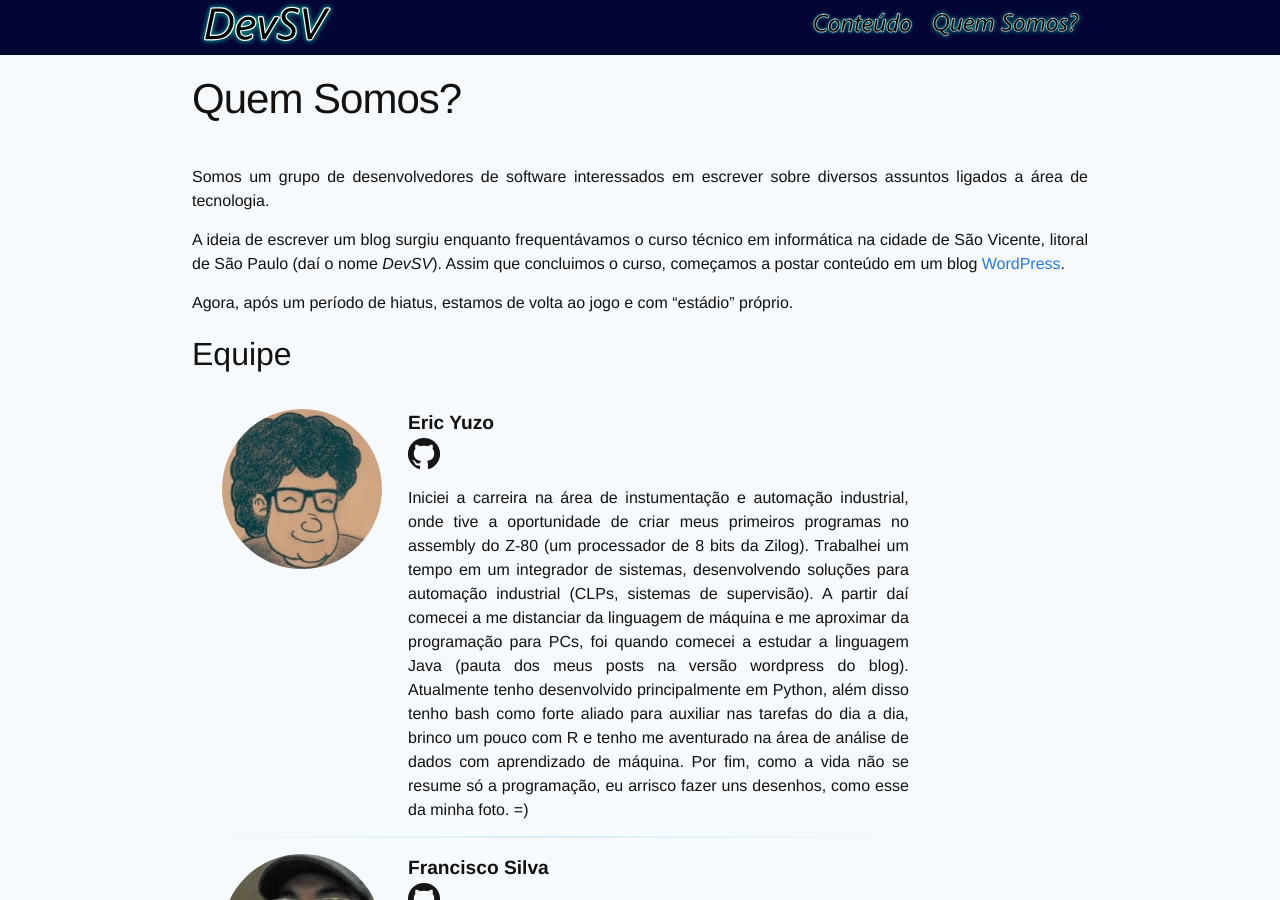
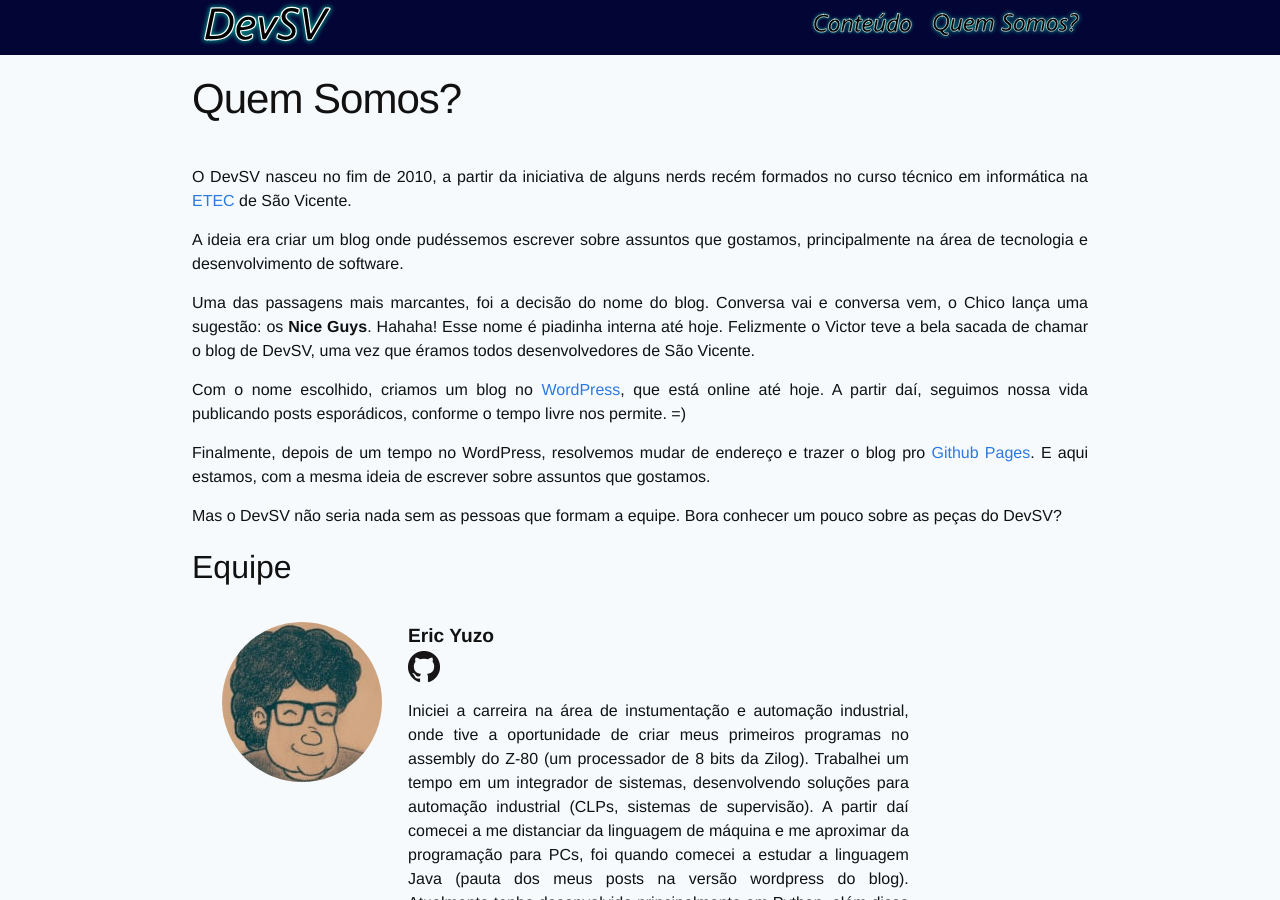
Before and after one commit to devsvbr/devsvbr.github.io, a Jekyll site: the page built from _pages/02-about.md, in a window 1280 px wide and 900 px high. Built offline with Jekyll 4.4.1, drawn with Linux system fonts in a browser that asks for light colours.

Commit message:
colocando passagens historicas no sobre

```diff
--- a/_pages/02-about.md
+++ b/_pages/02-about.md
@@ -6,11 +6,17 @@ menu: true
 permalink: /about/
 ---
 
-Somos um grupo de desenvolvedores de software interessados em escrever sobre diversos assuntos ligados a área de tecnologia.
+O DevSV nasceu no fim de 2010, a partir da iniciativa de alguns nerds recém formados no curso técnico em informática na [ETEC](http://etecdrc.com.br/) de São Vicente.
 
-A ideia de escrever um blog surgiu enquanto frequentávamos o curso técnico em informática na cidade de São Vicente, litoral de São Paulo (daí o nome *DevSV*). Assim que concluimos o curso, começamos a postar conteúdo em um blog [WordPress](https://devsv.wordpress.com/).
+A ideia era criar um blog onde pudéssemos escrever sobre assuntos que gostamos, principalmente na área de tecnologia e desenvolvimento de software.
 
-Agora, após um período de hiatus, estamos de volta ao jogo e com "estádio" próprio.
+Uma das passagens mais marcantes, foi a decisão do nome do blog. Conversa vai e conversa vem, o Chico lança uma sugestão: os **Nice Guys**. Hahaha! Esse nome é piadinha interna até hoje. Felizmente o Victor teve a bela sacada de chamar o blog de DevSV, uma vez que éramos todos desenvolvedores de São Vicente.
+
+Com o nome escolhido, criamos um blog no [WordPress](https://devsv.wordpress.com/), que está online até hoje. A partir daí, seguimos nossa vida publicando posts esporádicos, conforme o tempo livre nos permite. =)
+
+Finalmente, depois de um tempo no WordPress, resolvemos mudar de endereço e trazer o blog pro [Github Pages](https://pages.github.com/). E aqui estamos, com a mesma ideia de escrever sobre assuntos que gostamos.
+
+Mas o DevSV não seria nada sem as pessoas que formam a equipe. Bora conhecer um pouco sobre as peças do DevSV?
 
 <h2 class="about-topic">Equipe</h2>
 
```
